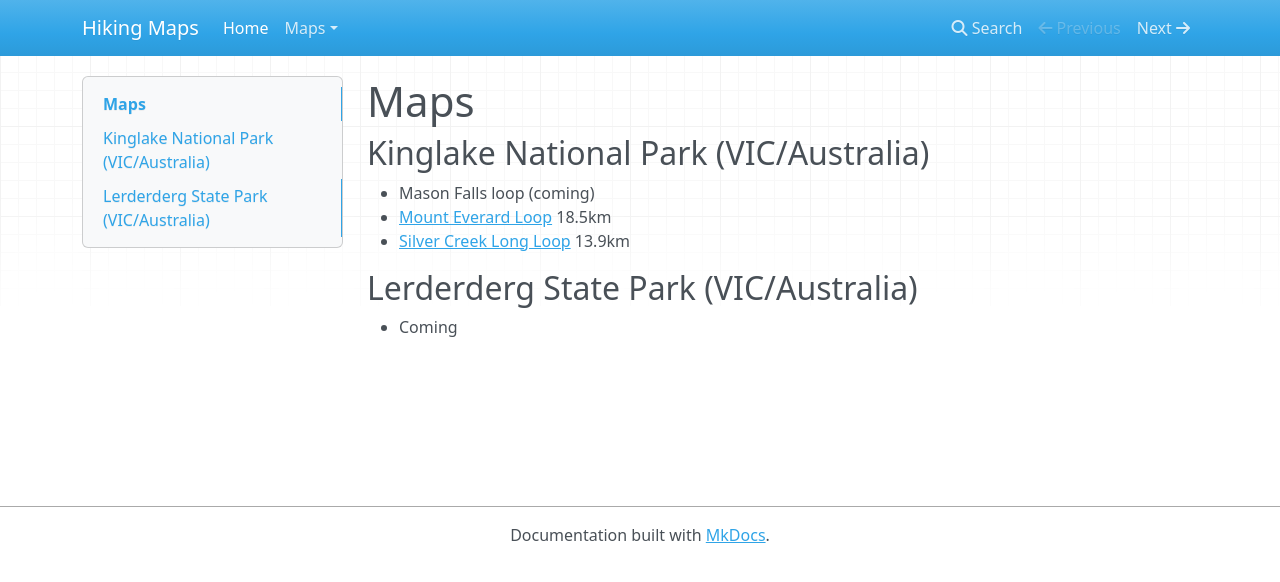
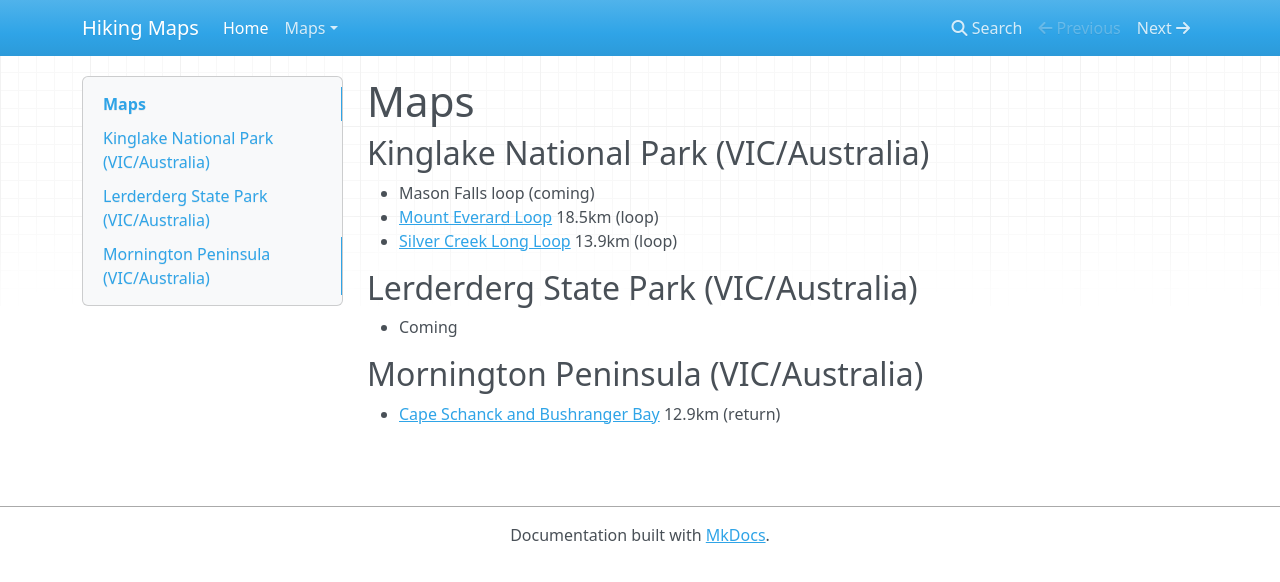
Before and after one commit to andrewjrobinson/hiking-maps, an MkDocs documentation site: the page built from docs/index.md, in a window 1280 px wide. Shown: the top 582 px of the page. Built offline with MkDocs 1.6.1, drawn with Linux system fonts in a browser that asks for light colours; nearby versions of some CDN libraries; old or Windows-style settings are respelled for this version of MkDocs.

Commit message:
Added Cape Schanch and Bushranger Bay hike

```diff
--- a/docs/index.md
+++ b/docs/index.md
@@ -3,9 +3,13 @@
 ## Kinglake National Park (VIC/Australia)
 
 * Mason Falls loop (coming)
-* [Mount Everard Loop](kinglakenationalpark/mounteverard.md) 18.5km
-* [Silver Creek Long Loop](kinglakenationalpark/silvercreek.md) 13.9km
+* [Mount Everard Loop](kinglakenationalpark/mounteverard.md) 18.5km (loop)
+* [Silver Creek Long Loop](kinglakenationalpark/silvercreek.md) 13.9km (loop)
 
 ## Lerderderg State Park (VIC/Australia)
 
 * Coming
+
+## Mornington Peninsula (VIC/Australia)
+
+* [Cape Schanck and Bushranger Bay](morningtonpeninsula/capeschanckbushrangerbay.md) 12.9km (return)
```
Also changed, not shown: docs/morningtonpeninsula/capeschanckbushrangerbay.md (added, +15 -0 lines), docs/morningtonpeninsula/CapeSchanckandBushrangerBay-500m-qr.png (added), docs/morningtonpeninsula/CapeSchanckandBushrangerBay-500m_elev.png (added), 1 other file.
